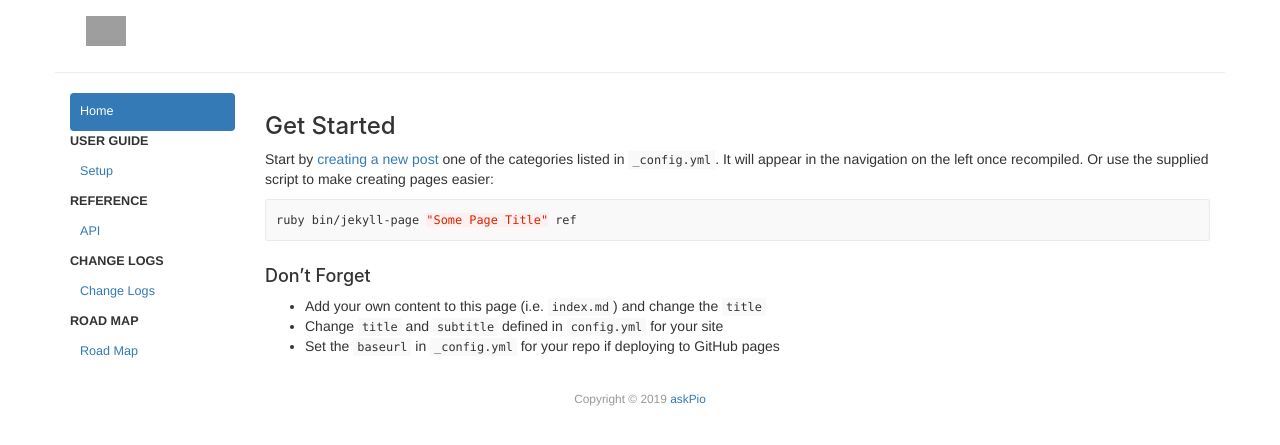
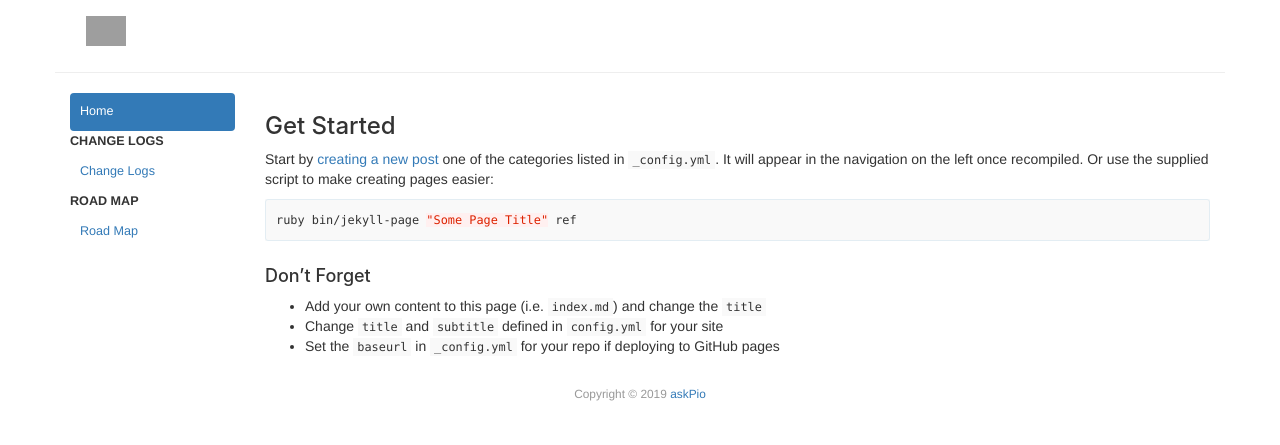
Before and after one commit to Harshgupta71/askPio_Documentation, a Jekyll site: the page built from index.md, in a window 1280 px wide. Shown: the top 445 px of the page. Built offline with Jekyll 4.4.1, drawn with Linux system fonts in a browser that asks for light colours; grey boxes are pictures that could not be loaded.

Commit message:
Update _config.yml

```diff
--- a/_config.yml
+++ b/_config.yml
@@ -28,8 +28,8 @@ codeurl: 'https://harshgupta71.github.io/askPio_help'
 # Default categories (in order) to appear in the navigation
 sections: [
     ['start', 'Getting Started'],
-    ['guide', 'User Guide'],
-    ['ref', 'Reference'],
+    ['admin', 'Adminstration'],
+    ['to', 'Time Off'],
     ['cl', 'Change Logs'],
     ['rm', 'Road Map'],
     ['help', 'Help']
```
